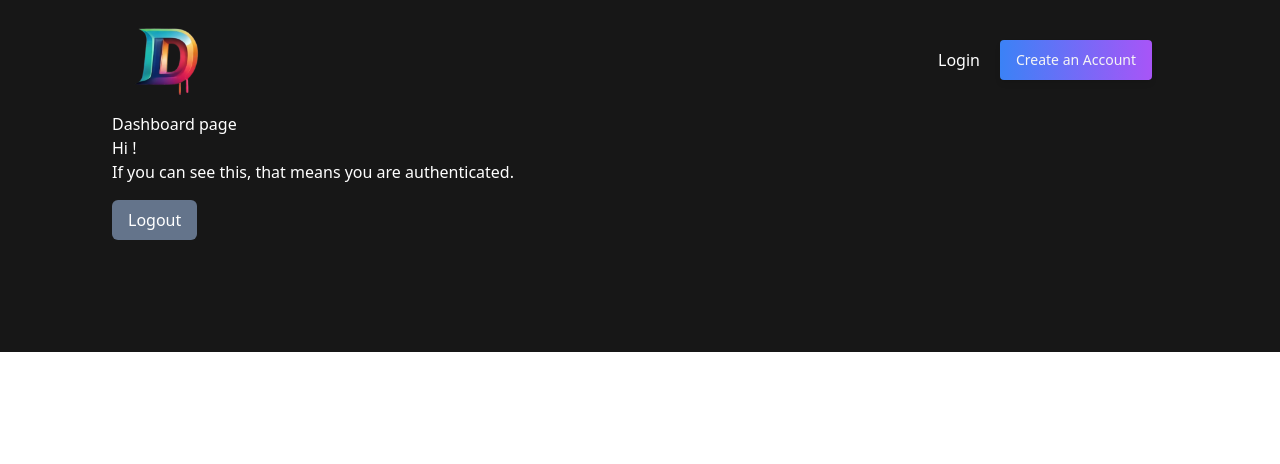
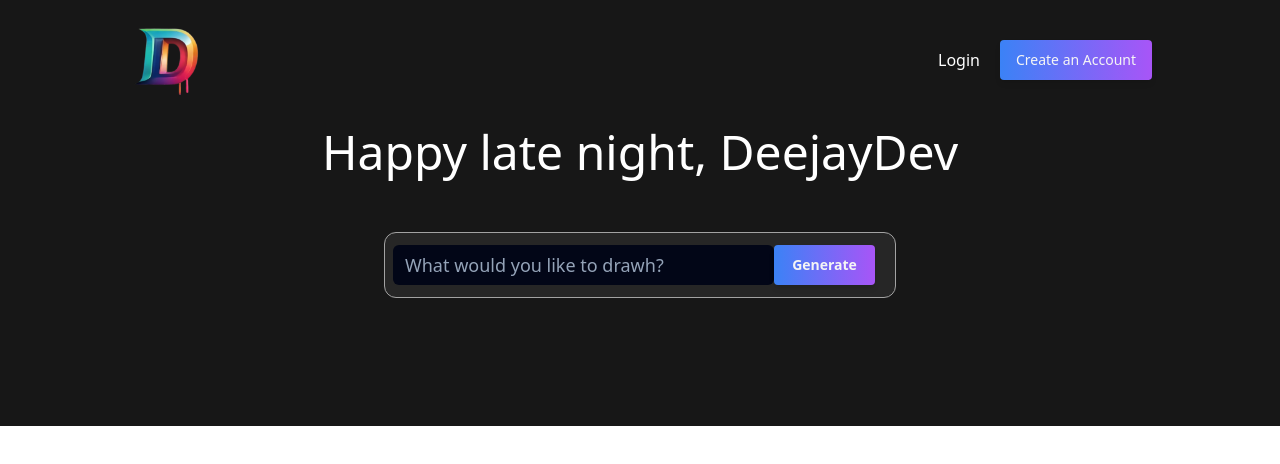
Before and after one commit to danju4rizzl/react-webinar-app, a React (Vite) app: page /app in a window 1280 px wide. Shown: the top 464 px of the page. Built offline with nearby package versions, Linux system fonts and the light colour scheme.

Commit message:
before deleting .env + fixed app page [WIP]

```diff
--- a/package.json
+++ b/package.json
@@ -1,5 +1,5 @@
 {
-  "name": "react-webinar-app",
+  "name": "drawh-ai-react-app",
   "private": true,
   "version": "0.0.0",
   "type": "module",
--- a/src/routes/app.tsx
+++ b/src/routes/app.tsx
@@ -1,46 +1,22 @@
-import * as React from 'react'
-import { createFileRoute, redirect, useNavigate } from '@tanstack/react-router'
-
-import { useAuth } from '@/lib/auth'
+import FancyButton from '@/components/ui/fancy-button'
+import { Input } from '@/components/ui/input'
+import { createFileRoute } from '@tanstack/react-router'
 
 export const Route = createFileRoute('/app')({
-  // beforeLoad: ({ context, location }) => {
-  //   if (!context.auth.isAuthenticated) {
-  //     throw redirect({
-  //       to: '/login',
-  //       search: {
-  //         redirect: location.href
-  //       }
-  //     })
-  //   }
-  // },
-  component: DashboardComponent
+  component: AppComponent
 })
 
-function DashboardComponent() {
-  const navigate = useNavigate({ from: '/dashboard' })
-  const auth = useAuth()
-
-  const handleLogout = () => {
-    auth.setUser(null)
-    navigate({ to: '/' })
-  }
-
-  console.log(auth.user)
-
+function AppComponent() {
   return (
-    <div className=" text-white p-28">
-      <h3>Dashboard page</h3>
-      <p>Hi {auth.user}!</p>
-      <p>If you can see this, that means you are authenticated.</p>
-      <div className="mt-4">
-        <button
-          type="button"
-          onClick={handleLogout}
-          className="bg-slate-500 text-white py-2 px-4 rounded-md"
-        >
-          Logout
-        </button>
+    <div className="text-white p-32 flex flex-col items-center gap-14 ">
+      <h1 className="text-5xl">Happy late night, DeejayDev</h1>
+      {/* Prompt input */}
+      <div className=" flex w-1/2 justify-center py-3 pl-2 pr-5  dark:bg-neutral-800 border border-neutral-400 rounded-xl ">
+        <Input
+          placeholder="What would you like to drawh?"
+          className="border-0 text-lg placeholder:text-neutral-400 max-h-60"
+        />
+        <FancyButton title="Generate" className="w-1/4 font-bold" />
       </div>
     </div>
   )
```
Also changed, not shown: 1 other file (tests, documents, lock files or other folders).
